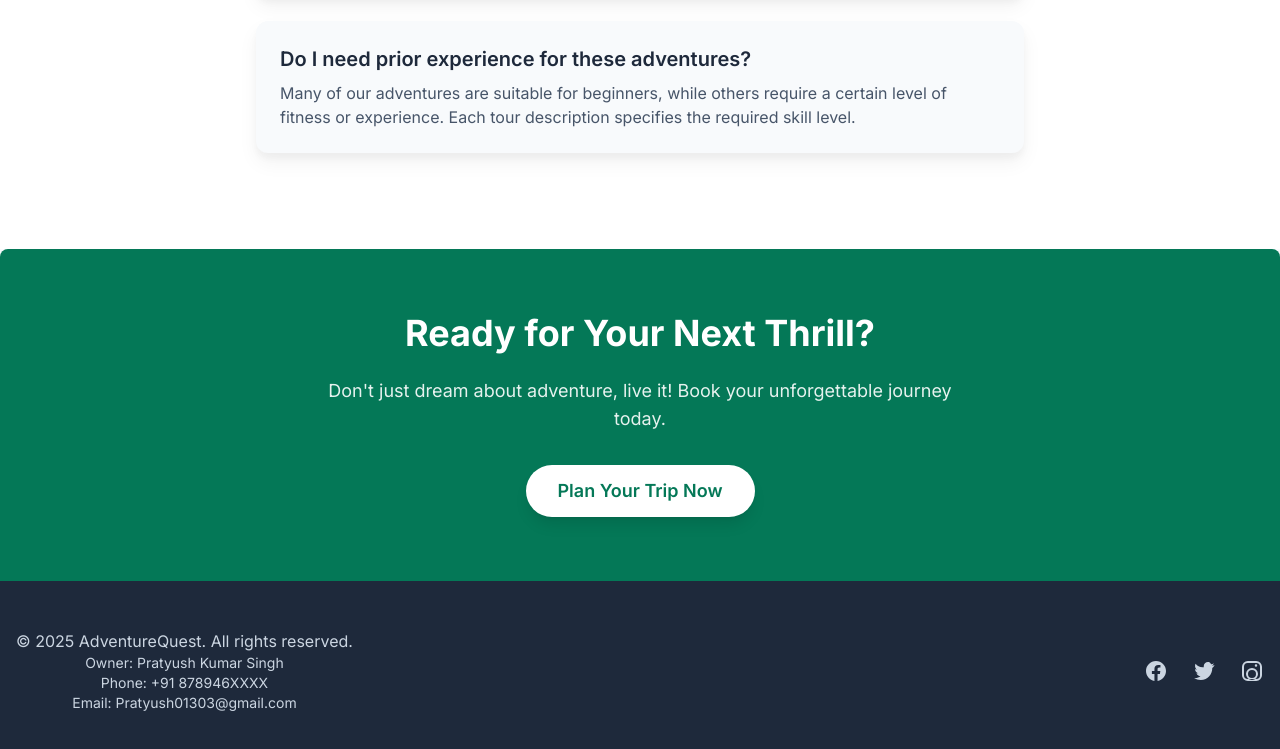
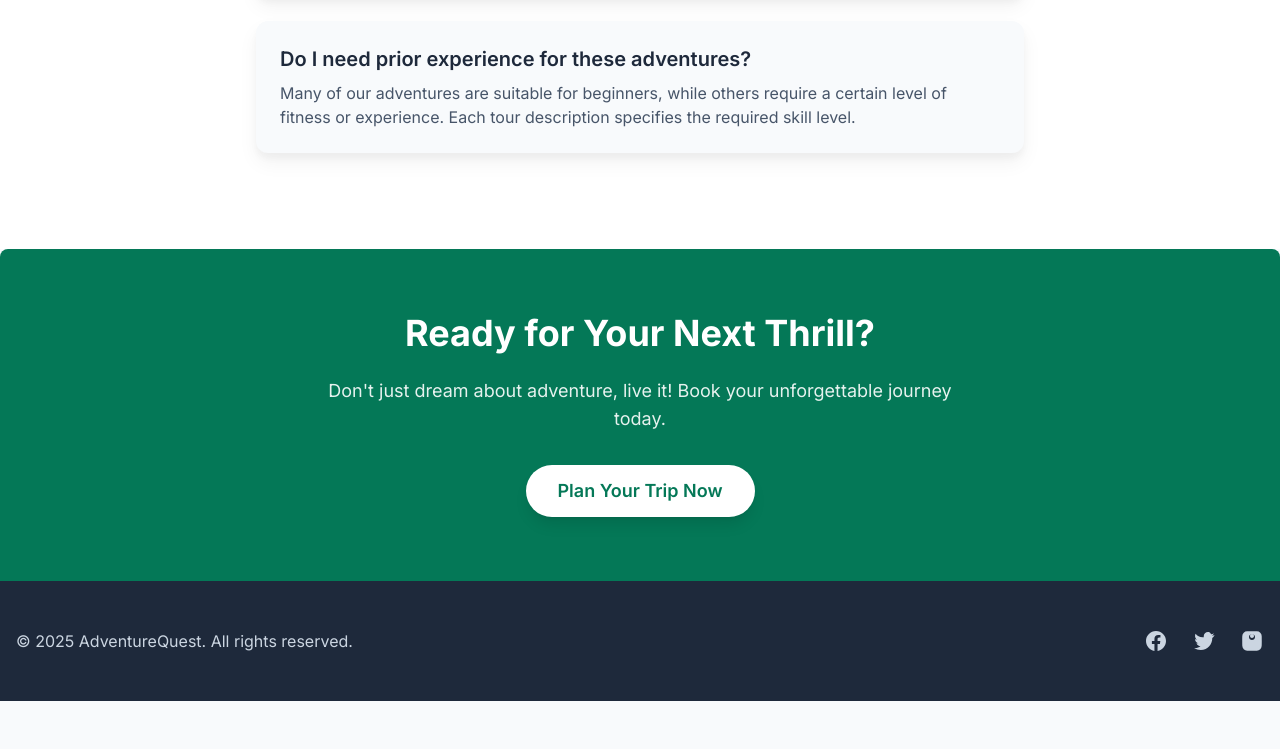
Before and after one commit to Pratyush-013/travel_website_design, a plain HTML site: page index.html in a window 1280 px wide. Shown: the part 4363-5112 px from the top of the page. After the commit the page ends 5064 px from the top, so only its background shows below. Drawn offline with nearby package versions, Linux system fonts and the light colour scheme.

Commit message:
Update index.html

```diff
--- a/index.html
+++ b/index.html
@@ -7,12 +7,13 @@
     <script src="https://cdn.tailwindcss.com"></script>
     <link href="https://fonts.googleapis.com/css2?family=Inter:wght@300;400;500;600;700&display=swap" rel="stylesheet">
     <style>
+        /* Custom Body Styles */
         body {
             font-family: 'Inter', sans-serif;
             background-color: #f8fafc; /* Light Slate 50 */
             color: #334155; /* Slate 700 */
         }
-        /* Custom styles for gradients and shadows */
+        /* Custom styles for gradient buttons */
         .gradient-button {
             background-image: linear-gradient(to right, #10b981, #06b6d4); /* Emerald 500 to Cyan 500 */
             transition: all 0.3s ease;
@@ -21,10 +22,11 @@
             background-image: linear-gradient(to right, #059669, #0891b2); /* Emerald 600 to Cyan 600 */
             box-shadow: 0 4px 15px rgba(16, 185, 129, 0.4);
         }
+        /* Custom shadow for cards */
         .card-shadow {
             box-shadow: 0 10px 20px rgba(0, 0, 0, 0.05), 0 6px 6px rgba(0, 0, 0, 0.03);
         }
-        /* Custom animation for hero text */
+        /* Keyframe animation for hero text */
         @keyframes fadeInDown {
             from {
                 opacity: 0;
@@ -35,6 +37,7 @@
                 transform: translateY(0);
             }
         }
+        /* Apply fade-in-down animation with delays */
         .animate-fade-in-down {
             animation: fadeInDown 1s ease-out forwards;
         }
@@ -260,21 +263,16 @@
 
     <footer id="contact" class="bg-slate-800 text-slate-300 py-12">
         <div class="container mx-auto px-4 text-center md:flex md:justify-between md:items-center">
-            <div>
-                <p class="mb-2 md:mb-0">&copy; 2025 AdventureQuest. All rights reserved.</p>
-                <p class="text-sm">Owner: Pratyush Kumar Singh</p>
-                <p class="text-sm">Phone: +91 878946XXXX</p>
-                <p class="text-sm">Email: Pratyush01303@gmail.com</p>
-            </div>
-            <div class="flex justify-center space-x-6 mt-4 md:mt-0">
+            <p class="mb-4 md:mb-0">&copy; 2025 AdventureQuest. All rights reserved.</p>
+            <div class="flex justify-center space-x-6">
                 <a href="#" class="hover:text-white transition duration-300">
                     <svg class="w-6 h-6" fill="currentColor" viewBox="0 0 24 24" xmlns="http://www.w3.org/2000/svg"><path d="M12 2C6.477 2 2 6.477 2 12c0 4.991 3.657 9.128 8.438 9.878v-6.987h-2.54V12h2.54V9.797c0-2.506 1.492-3.89 3.777-3.89 1.094 0 2.238.195 2.238.195v2.46h-1.262c-1.225 0-1.628.761-1.628 1.547V12h2.77l-.443 2.89h-2.327v6.987C18.343 21.128 22 16.991 22 12c0-5.523-4.477-10-10-10z"></path></svg>
                 </a>
                 <a href="#" class="hover:text-white transition duration-300">
                     <svg class="w-6 h-6" fill="currentColor" viewBox="0 0 24 24" xmlns="http://www.w3.org/2000/svg"><path d="M22.46 6c-.77.34-1.6.57-2.46.69.88-.53 1.56-1.37 1.88-2.37-.83.49-1.76.85-2.75 1.04C18.37 3.56 17.27 3 16 3c-2.35 0-4.27 1.92-4.27 4.29 0 .34.04.67.11.98C8.28 8.79 5.48 7.21 3.6 4.76c-.36.62-.56 1.35-.56 2.13 0 1.49.75 2.81 1.89 3.59-.7-.02-1.36-.21-1.93-.53v.04c0 2.08 1.48 3.82 3.44 4.2-.36.1-.74.15-1.13.15-.28 0-.55-.03-.81-.08.55 1.71 2.14 2.95 4.03 2.98-1.48 1.16-3.35 1.85-5.38 1.85-.35 0-.69-.02-1.03-.06C3.96 20.29 6.25 21 8.7 21c7.46 0 11.55-6.18 11.55-11.54 0-.17-.01-.34-.01-.5.79-.57 1.47-1.29 2-2.09z"></path></svg>
-                </a>
+          </a>
                 <a href="#" class="hover:text-white transition duration-300">
-                    <svg class="w-6 h-6" fill="currentColor" viewBox="0 0 24 24" xmlns="http://www.w3.org/2000/svg"><path d="M7.8 2H16.2A5.8 5.8 0 0122 7.8V16.2A5.8 5.8 0 0116.2 22H7.8A5.8 5.8 0 012 16.2V7.8A5.8 5.8 0 017.8 2zm-.2 2A3.8 3.8 0 004 7.8V16.2A3.8 3.8 0 007.8 20H16.2A3.8 3.8 0 0020 16.2V7.8A3.8 3.8 0 0016.2 4H7.6zm9.65 2.45a1.25 1.25 0 11-2.5 0 1.25 1.25 0 012.5 0zM12 9a6 6 0 100 12 6 6 0 000-12zm0 2a4 4 0 110 8 4 4 0 010-8z"></path></svg>
+                    <svg class="w-6 h-6" fill="currentColor" viewBox="0 0 24 24" xmlns="http://www.w3.org/2000/svg"><path d="M12 2.163c3.204 0 3.584.012 4.85.07a4.88 4.88 0 014.849 4.849c.058 1.266.07 3.646.07 4.85 0 3.204-.012 3.584-.07 4.85a4.88 4.88 0 01-4.849 4.849c-1.266.058-3.646.07-4.85.07-3.204 0-3.584-.012-4.85-.07a4.88 4.88 0 01-4.848-4.849c-.058-1.266-.07-3.646-.07-4.85 0-3.204.013-3.584.07-4.85a4.88 4.88 0 014.848-4.849c1.266-.058 3.646-.07 4.85-.07m0 2.944c-1.665 0-3.007 1.342-3.007 3.007 0 1.664 1.342 3.007 3.007 3.007 1.664 0 3.007-1.343 3.007-3.007 0-1.665-1.343-3.007-3.007-3.007m0 4.007c-1.104 0-2-.896-2-2 0-1.104.896-2 2-2 1.104 0 2 .896 2 2 0 1.104-.896 2-2 2m6.678-3.34c-.43-.389-.715-.837-.715-1.299 0-.463.285-.91.715-.92.43-.01.86.347.86.744 0 .432-.285.879-.715 1.299z"></path></svg>
                 </a>
             </div>
         </div>
```
